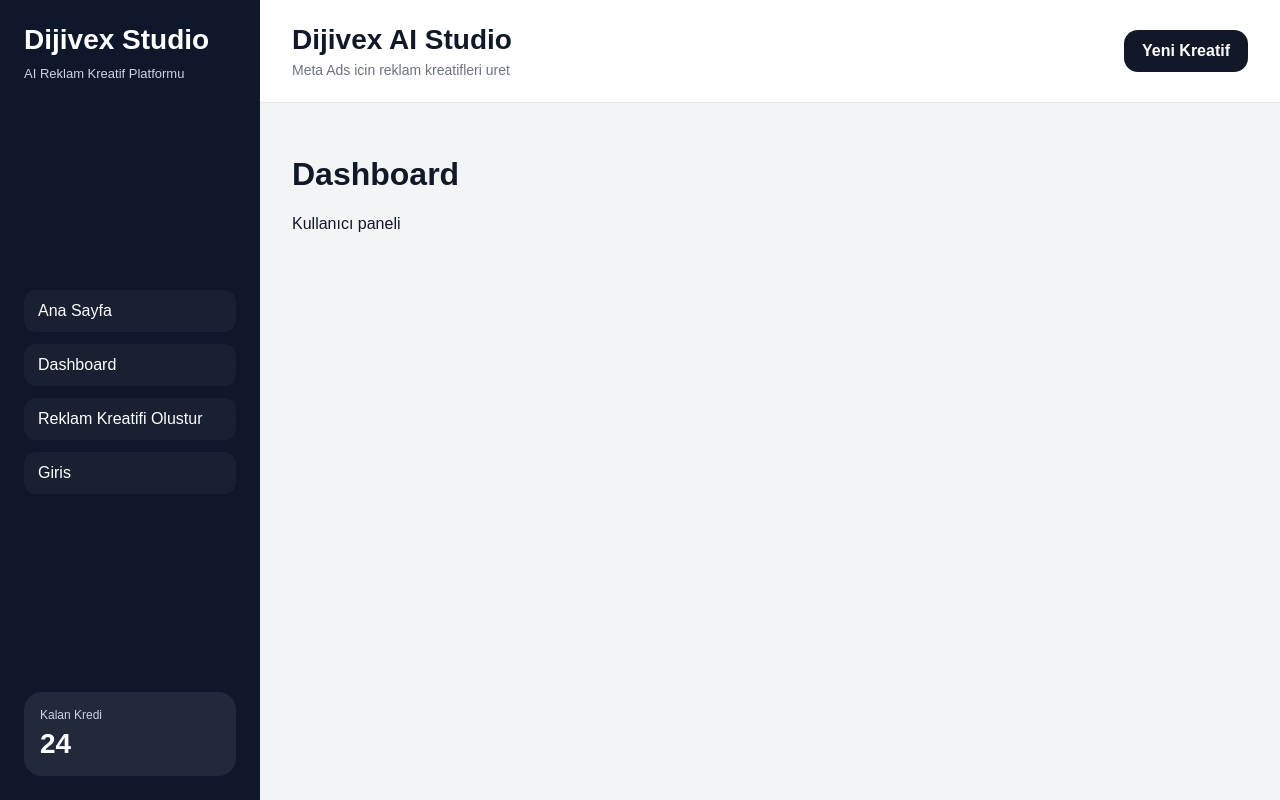
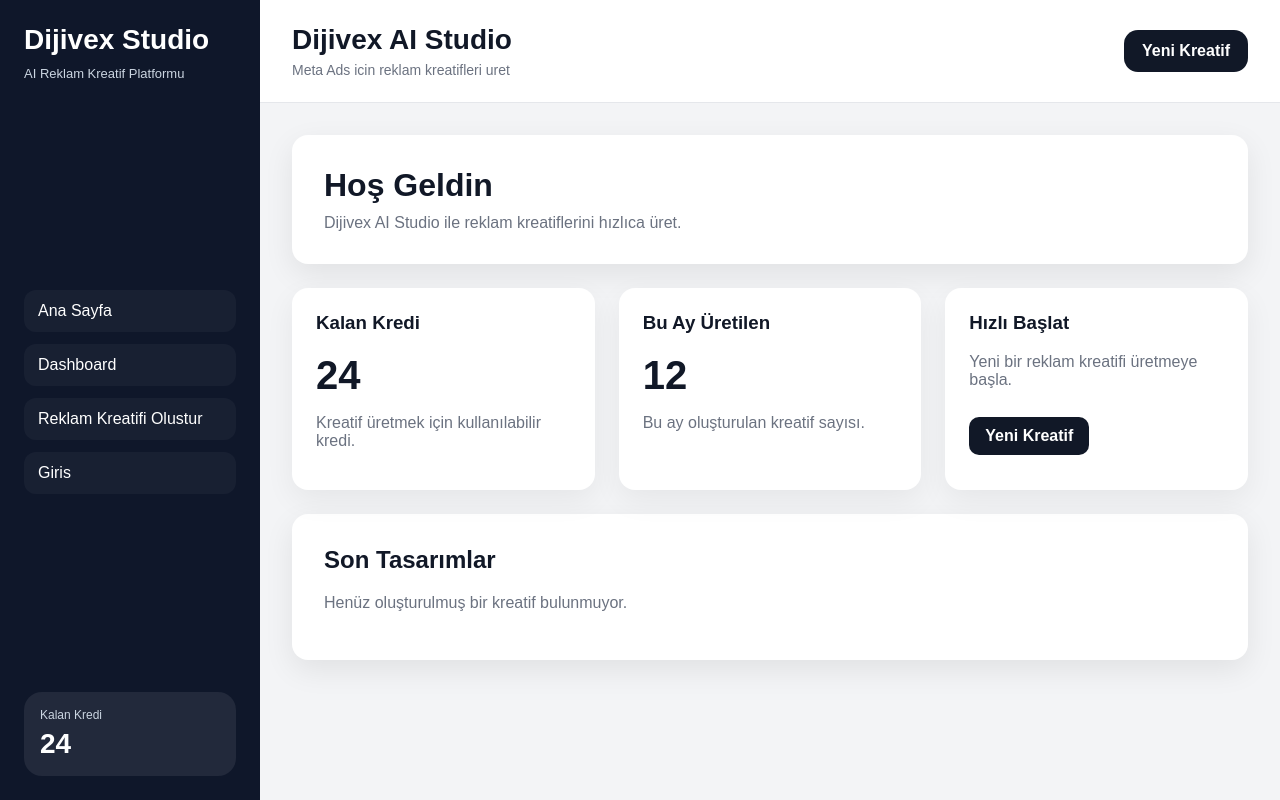
Before and after one commit to simsekyunusemre-ai/dijivex-ai-studio, a Next.js app: page /dashboard in a window 1280 px wide. Built offline with nearby package versions, Linux system fonts and the light colour scheme.

Commit message:
Update page.tsx

```diff
--- a/src/app/dashboard/page.tsx
+++ b/src/app/dashboard/page.tsx
@@ -1,8 +1,129 @@
 export default function Dashboard() {
   return (
     <div>
-      <h1>Dashboard</h1>
-      <p>Kullanıcı paneli</p>
+
+      {/* ÜST KARŞILAMA */}
+      <div
+        style={{
+          background: "white",
+          borderRadius: 16,
+          padding: 32,
+          boxShadow: "0 10px 30px rgba(0,0,0,0.08)",
+          marginBottom: 24,
+        }}
+      >
+        <h1 style={{ fontSize: 32, margin: 0, marginBottom: 10 }}>
+          Hoş Geldin
+        </h1>
+
+        <p style={{ color: "#6b7280", margin: 0 }}>
+          Dijivex AI Studio ile reklam kreatiflerini hızlıca üret.
+        </p>
+      </div>
+
+      {/* İSTATİSTİKLER */}
+      <div className="card-grid">
+
+        <div
+          style={{
+            background: "white",
+            padding: 24,
+            borderRadius: 16,
+            boxShadow: "0 10px 30px rgba(0,0,0,0.06)",
+          }}
+        >
+          <h3 style={{ marginTop: 0 }}>Kalan Kredi</h3>
+
+          <div
+            style={{
+              fontSize: 40,
+              fontWeight: "bold",
+              marginTop: 10,
+            }}
+          >
+            24
+          </div>
+
+          <p style={{ color: "#6b7280" }}>
+            Kreatif üretmek için kullanılabilir kredi.
+          </p>
+        </div>
+
+        <div
+          style={{
+            background: "white",
+            padding: 24,
+            borderRadius: 16,
+            boxShadow: "0 10px 30px rgba(0,0,0,0.06)",
+          }}
+        >
+          <h3 style={{ marginTop: 0 }}>Bu Ay Üretilen</h3>
+
+          <div
+            style={{
+              fontSize: 40,
+              fontWeight: "bold",
+              marginTop: 10,
+            }}
+          >
+            12
+          </div>
+
+          <p style={{ color: "#6b7280" }}>
+            Bu ay oluşturulan kreatif sayısı.
+          </p>
+        </div>
+
+        <div
+          style={{
+            background: "white",
+            padding: 24,
+            borderRadius: 16,
+            boxShadow: "0 10px 30px rgba(0,0,0,0.06)",
+          }}
+        >
+          <h3 style={{ marginTop: 0 }}>Hızlı Başlat</h3>
+
+          <p style={{ color: "#6b7280" }}>
+            Yeni bir reklam kreatifi üretmeye başla.
+          </p>
+
+          <a
+            href="/create"
+            style={{
+              display: "inline-block",
+              marginTop: 12,
+              padding: "10px 16px",
+              background: "#111827",
+              color: "white",
+              borderRadius: 10,
+              textDecoration: "none",
+              fontWeight: "bold",
+            }}
+          >
+            Yeni Kreatif
+          </a>
+        </div>
+
+      </div>
+
+      {/* SON TASARIMLAR */}
+      <div
+        style={{
+          background: "white",
+          borderRadius: 16,
+          padding: 32,
+          boxShadow: "0 10px 30px rgba(0,0,0,0.08)",
+          marginTop: 24,
+        }}
+      >
+        <h2 style={{ marginTop: 0 }}>Son Tasarımlar</h2>
+
+        <p style={{ color: "#6b7280" }}>
+          Henüz oluşturulmuş bir kreatif bulunmuyor.
+        </p>
+      </div>
+
     </div>
-  )
+  );
 }
```
